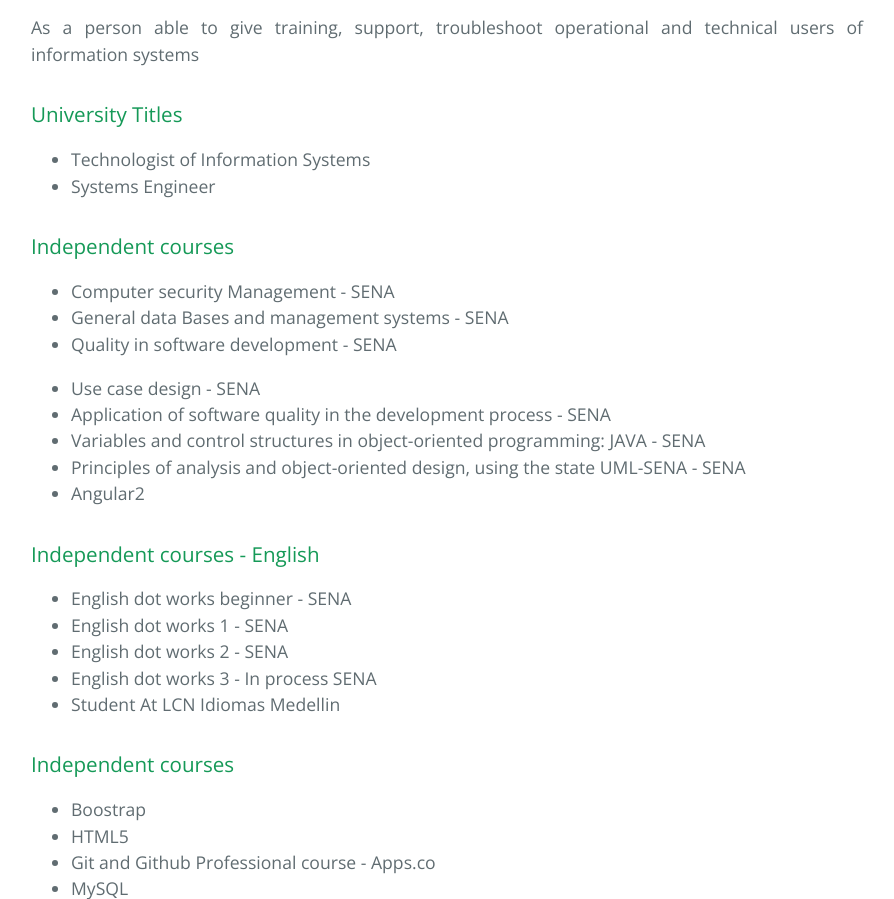
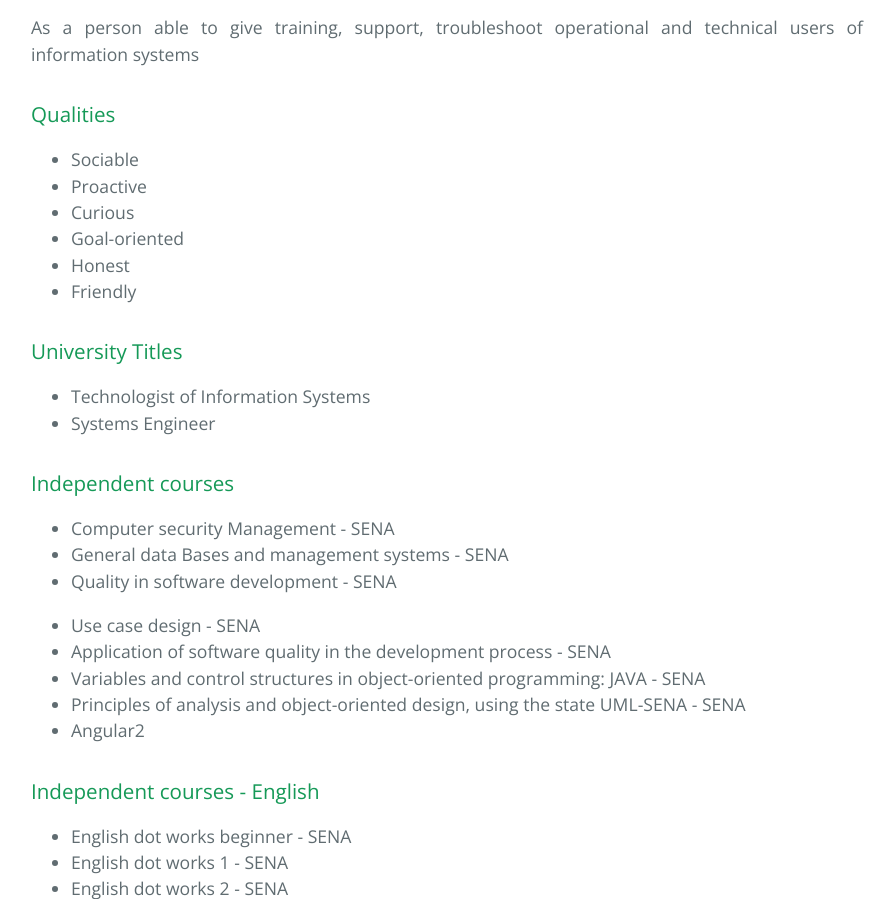
Before and after one commit to alexlondon07/alexlondon07.github.io, a plain HTML site: page index.html in a window 1280 px wide. Shown: the part 2313-3212 px from the top of the page, without its empty margins (193-1087 px from the left). Drawn offline with nearby package versions, Linux system fonts and the light colour scheme; a script that the page names is missing.

Commit message:
Qualities

```diff
--- a/index.html
+++ b/index.html
@@ -107,6 +107,17 @@
                 <p>As a person able to give training, support, troubleshoot operational and technical users of information systems</p>
             <!-- Fin Perfil como Ingeniero de sistemas -->
 
+            <!-- Cualidades -->
+            <h3><a id="creating-pages-manually" class="anchor" href="#creating-pages-manually" aria-hidden="true"><span aria-hidden="true" class="octicon octicon-link"></span></a>Qualities</h3>
+            <ul>
+                <li>Sociable</li>
+                <li>Proactive</li>
+                <li>Curious</li>
+                <li>Goal-oriented</li>
+                <li>Honest</li>
+                <li>Friendly</li>
+            </ul>
+
             <!-- Diplomas, Cursos realizados -->
             <h3><a id="creating-pages-manually" class="anchor" href="#creating-pages-manually" aria-hidden="true"><span aria-hidden="true" class="octicon octicon-link"></span></a>University Titles</h3>
             <ul id="diplomas_data">
```
